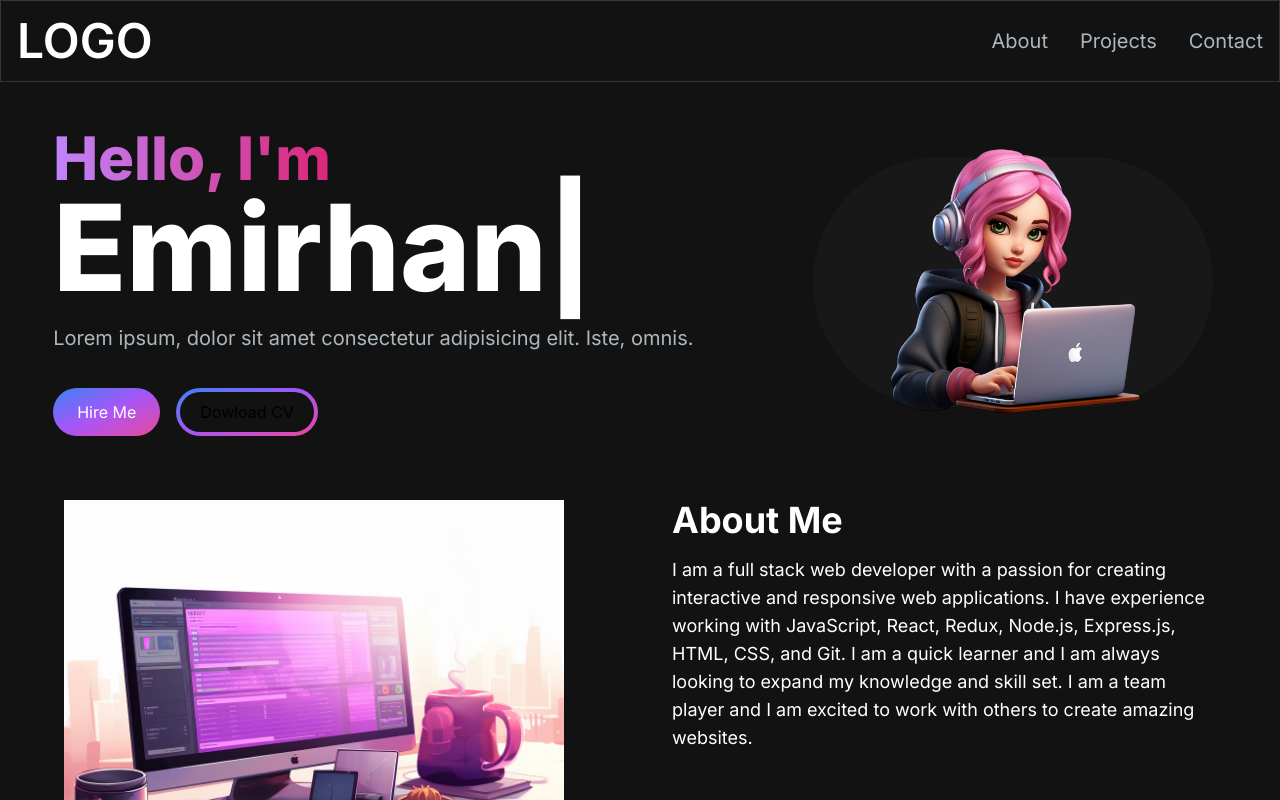
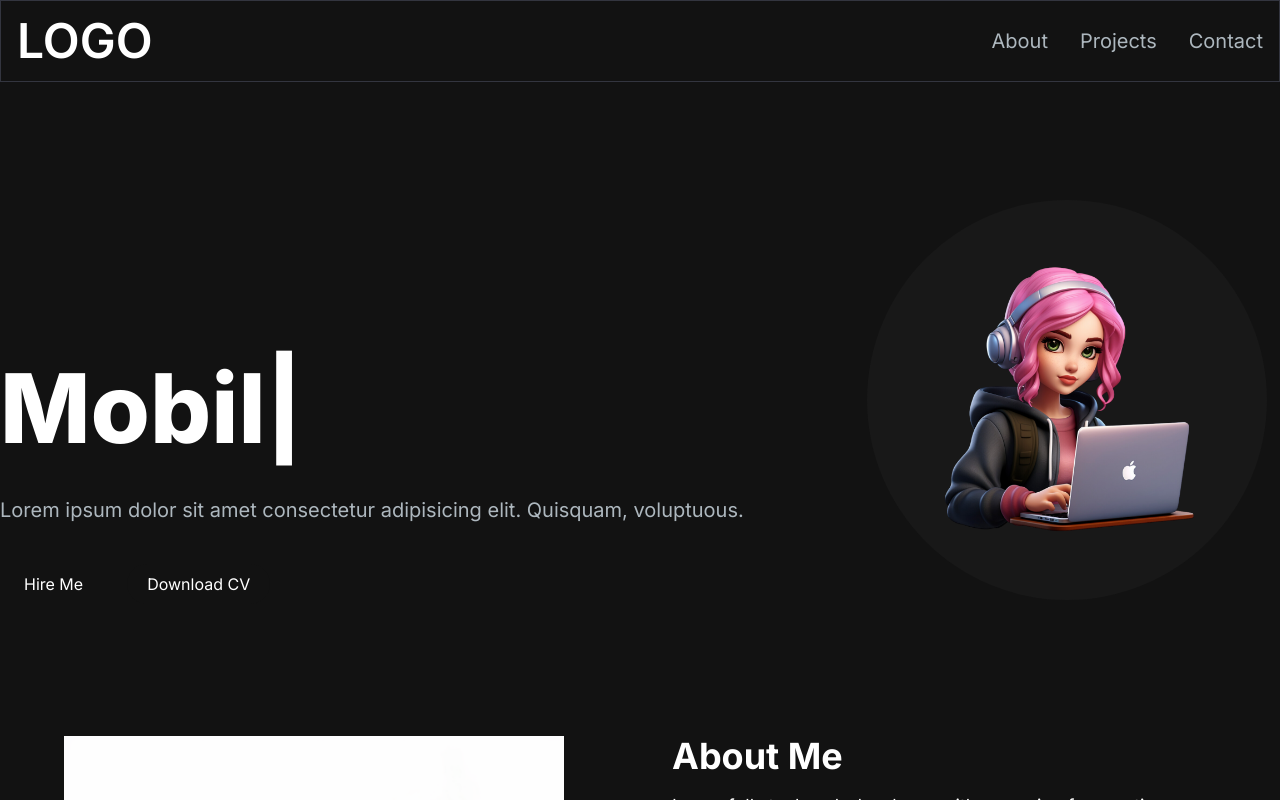
Before and after one commit to Nistavilo/my-portfolio, a Next.js app: page / in a window 1280 px wide. Shown: the top 800 px of the page. Built offline with nearby package versions, Linux system fonts and the light colour scheme.

Commit message:
herosectioncommit

```diff
--- a/src/app/components/HeroSection.jsx
+++ b/src/app/components/HeroSection.jsx
@@ -1,68 +1,81 @@
 "use client";
-import React from 'react'
-
-import Image from 'next/image'
-import { TypeAnimation } from 'react-type-animation';
-
-
-
-
-
+import React from "react";
+import Image from "next/image";
+import { TypeAnimation } from "react-type-animation";
+import { motion } from "framer-motion";
+import Link from "next/link";
 
 const HeroSection = () => {
   return (
-    <section>
-      <div className='grid grid-cols-1 sm:grid-cols-12'>
-
-        <div className='col-span-7 place-self-center text-center sm:text-left'>
-
-          <h1 className='text-white mb-4 text-4xl sm:text-5xl lg:text-6xl font-extrabold' >
-            <span className='text-transparent bg-clip-text bg-gradient-to-r from-purple-400 to-pink-600'>Hello, I'm {""} </span>
-            <br />
+    <section className="lg:py-16">
+      <div className="grid grid-cols-1 sm:grid-cols-12">
+        <motion.div
+          initial={{ opacity: 0, scale: 0.5 }}
+          animate={{ opacity: 1, scale: 1 }}
+          transition={{ duration: 0.5 }}
+          className="col-span-8 place-self-center text-center sm:text-left justify-self-start"
+        >
+          <h1 className="text-white mb-4 text-4xl sm:text-5xl lg:text-8xl lg:leading-normal font-extrabold">
+            <span className="text-transparent bg-clip-text bg-gradient-to-r from-primary-400 to-secondary-600">
+              Hello, I&apos;m{" "}
+            </span>
+            <br></br>
             <TypeAnimation
               sequence={[
-                // Same substring at the start will only be typed out once, initially
-                'Emirhan',
-                1000, // wait 1s before replacing "Mice" with "Hamsters"
-                'Web Developer',
-                1000
+                "Judy",
+                1000,
+                "Web Developer",
+                1000,
+                "Mobile Developer",
+                1000,
+                "UI/UX Designer",
+                1000,
               ]}
               wrapper="span"
-              speed={30}
-              style={{ fontSize: '2em', display: 'inline-block' }}
+              speed={50}
               repeat={Infinity}
             />
           </h1>
-
-          <p className='text-[#ADB7BE] text-base sm:text-lg mb-6 lg:text-xl'>
-
-          Lorem ipsum, dolor sit amet consectetur adipisicing elit. Iste, omnis.
-
+          <p className="text-[#ADB7BE] text-base sm:text-lg mb-6 lg:text-xl">
+            Lorem ipsum dolor sit amet consectetur adipisicing elit. Quisquam,
+            voluptuous.
           </p>
           <div>
-            <button className='px-6 py-3 w-full sm:w-fit rounded-full mr-4 bg-gradient-to-br from-blue-500 via-purple-500 to-pink-500 hover:bg-slate-200 text-white' >Hire Me</button>
-            <button className='px-1 py-1 w-full sm:w-fit rounded-full  bg-gradient-to-br from-blue-500 via-purple-500 to-pink-500 hover:bg-slate-800  mt-3' >
-               <span className='block bg-[#121212] hover:bg-slate-800 rounded-full px-5 py-2'>Dowload CV</span>
-
-            </button>
+            <Link
+              href="/#contact"
+              className="px-6 inline-block py-3 w-full sm:w-fit rounded-full mr-4 bg-gradient-to-br from-primary-500 to-secondary-500 hover:bg-slate-200 text-white"
+            >
+              Hire Me
+            </Link>
+            <Link
+              href="/"
+              className="px-1 inline-block py-1 w-full sm:w-fit rounded-full bg-gradient-to-br from-primary-500 to-secondary-500 hover:bg-slate-800 text-white mt-3"
+            >
+              <span className="block bg-[#121212] hover:bg-slate-800 rounded-full px-5 py-2">
+                Download CV
+              </span>
+            </Link>
           </div>
-        </div>
-        <div className='col-span-5 place-self-center mt-4 lg:mt-0'>
-          <div className='rounded-full bg-[#181818] w-[250px] h-[250px] lg:w-[400px] relative'>
+        </motion.div>
+        <motion.div
+          initial={{ opacity: 0, scale: 0.5 }}
+          animate={{ opacity: 1, scale: 1 }}
+          transition={{ duration: 0.5 }}
+          className="col-span-4 place-self-center mt-4 lg:mt-0"
+        >
+          <div className="rounded-full bg-[#181818] w-[250px] h-[250px] lg:w-[400px] lg:h-[400px] relative">
             <Image
               src="/images/hero-image.png"
-            alt="hero-image"
-            className='absolute transform -translate-x-1/2 -translate-y-1/2 top-1/2 left-1/2'
+              alt="hero image"
+              className="absolute transform -translate-x-1/2 -translate-y-1/2 top-1/2 left-1/2"
               width={300}
               height={300}
             />
+          </div>
+        </motion.div>
+      </div>
+    </section>
+  );
+};
 
-          </div>
-
-        </div>
-      </div>
-
-    </section>)
-}
-
-export default HeroSection
+export default HeroSection;
```
Lines whose indentation alone changed are shown as unchanged.
